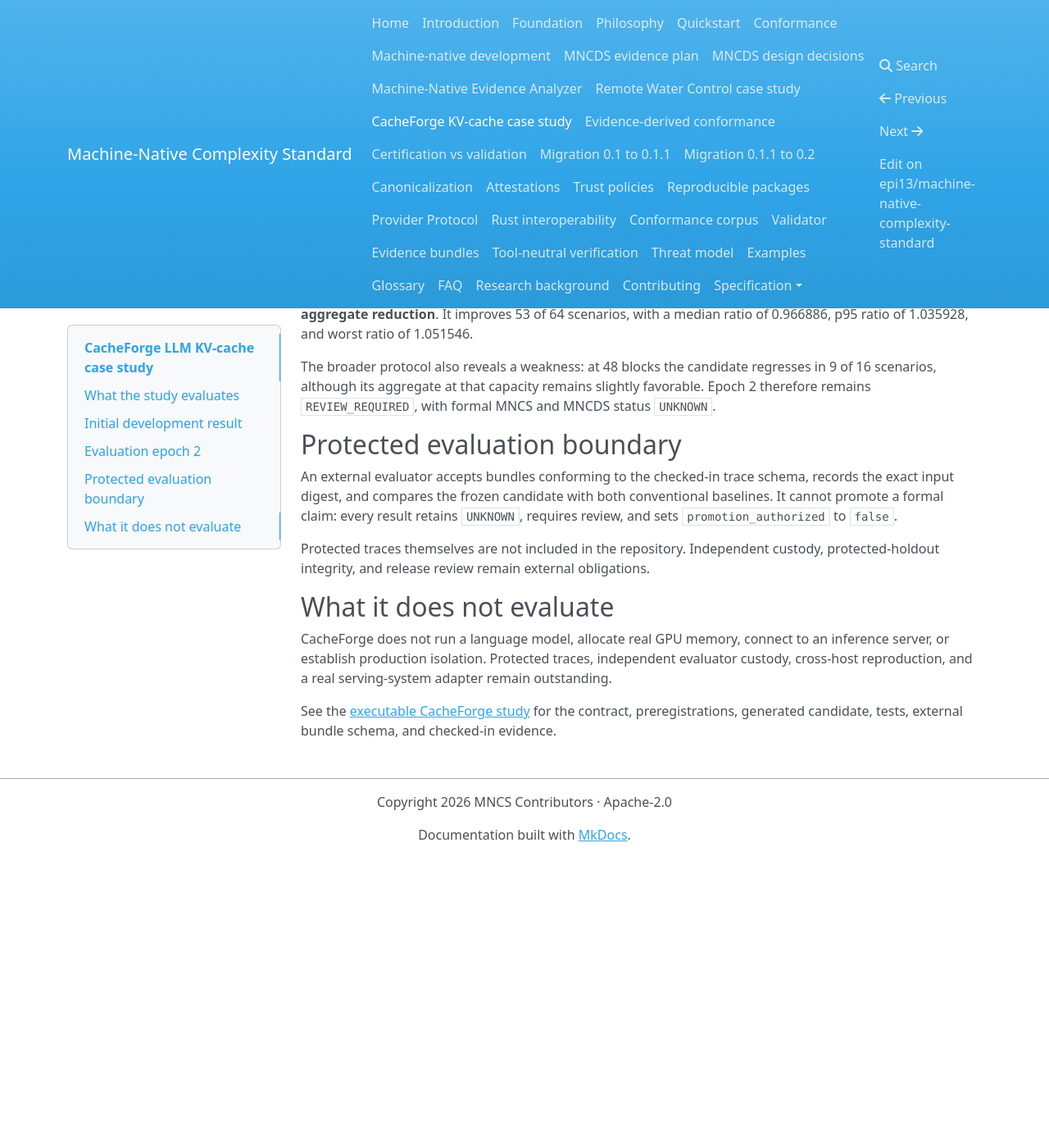
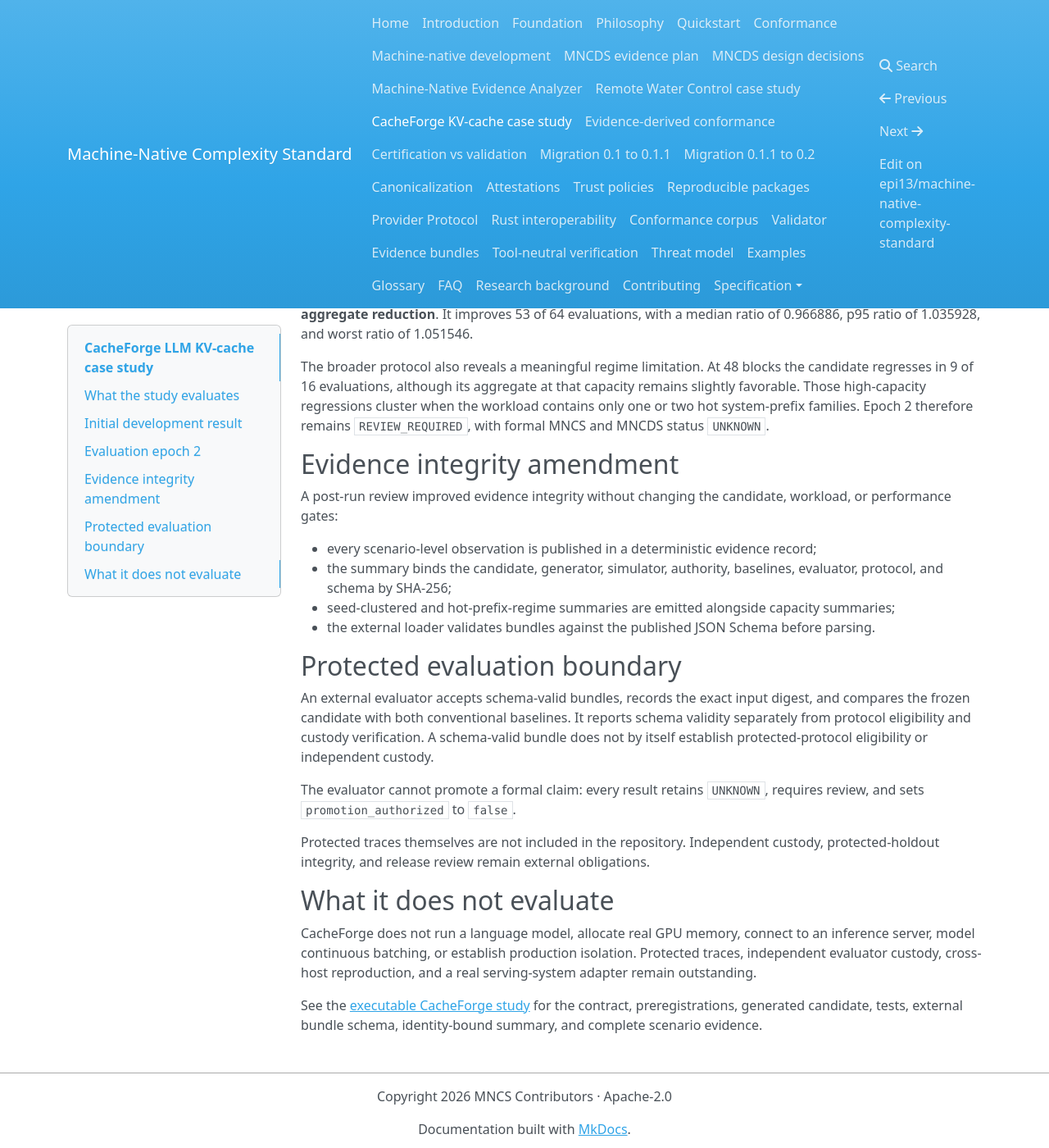
Before and after one commit to epi13/machine-native-complexity-standard, an MkDocs documentation site: the page built from docs/cacheforge.md, in a window 1280 px wide and 1400 px high, scrolled down 831 px. Shown: the whole window at 82% size. Built offline with MkDocs 1.6.1, drawn with Linux system fonts in a browser that asks for light colours; nearby versions of some CDN libraries; before the commit the page ends 1877 px from its top, so only the background shows below that.

Commit message:
Document CacheForge evidence review

```diff
--- a/docs/cacheforge.md
+++ b/docs/cacheforge.md
@@ -18,7 +18,7 @@
 - Checkpoint continuity
 - Recomputed-block benefit versus conventional policies
 - Seeded workload distributions across multiple cache capacities
-- External trace-bundle validation without automatic claim promotion
+- Strict external trace-bundle validation without automatic claim promotion
 
 ## Initial development result
 
@@ -29,24 +29,40 @@
 
 ## Evaluation epoch 2
 
-Epoch 2 evaluates 16 paired seeds across capacities of 16, 24, 32, and 48 blocks. The 64
-scenarios contain 3,072 requests and compare the frozen candidate against both LRU and
-segmented LRU, using the stronger conventional result for each scenario.
+Epoch 2 evaluates 16 independent seeded traces at capacities of 16, 24, 32, and 48 blocks.
+The resulting 64 paired evaluations contain 3,072 requests and compare the frozen candidate
+against both LRU and segmented LRU, using the stronger conventional result for each case.
 
 The candidate records 39,654 recomputed blocks versus 41,167 for the strongest baselines,
-a **3.675% aggregate reduction**. It improves 53 of 64 scenarios, with a median ratio of
+a **3.675% aggregate reduction**. It improves 53 of 64 evaluations, with a median ratio of
 0.966886, p95 ratio of 1.035928, and worst ratio of 1.051546.
 
-The broader protocol also reveals a weakness: at 48 blocks the candidate regresses in 9 of
-16 scenarios, although its aggregate at that capacity remains slightly favorable. Epoch 2
-therefore remains `REVIEW_REQUIRED`, with formal MNCS and MNCDS status `UNKNOWN`.
+The broader protocol also reveals a meaningful regime limitation. At 48 blocks the
+candidate regresses in 9 of 16 evaluations, although its aggregate at that capacity remains
+slightly favorable. Those high-capacity regressions cluster when the workload contains only
+one or two hot system-prefix families. Epoch 2 therefore remains `REVIEW_REQUIRED`, with
+formal MNCS and MNCDS status `UNKNOWN`.
+
+## Evidence integrity amendment
+
+A post-run review improved evidence integrity without changing the candidate, workload, or
+performance gates:
+
+- every scenario-level observation is published in a deterministic evidence record;
+- the summary binds the candidate, generator, simulator, authority, baselines, evaluator,
+  protocol, and schema by SHA-256;
+- seed-clustered and hot-prefix-regime summaries are emitted alongside capacity summaries;
+- the external loader validates bundles against the published JSON Schema before parsing.
 
 ## Protected evaluation boundary
 
-An external evaluator accepts bundles conforming to the checked-in trace schema, records
-the exact input digest, and compares the frozen candidate with both conventional baselines.
-It cannot promote a formal claim: every result retains `UNKNOWN`, requires review, and sets
-`promotion_authorized` to `false`.
+An external evaluator accepts schema-valid bundles, records the exact input digest, and
+compares the frozen candidate with both conventional baselines. It reports schema validity
+separately from protocol eligibility and custody verification. A schema-valid bundle does
+not by itself establish protected-protocol eligibility or independent custody.
+
+The evaluator cannot promote a formal claim: every result retains `UNKNOWN`, requires
+review, and sets `promotion_authorized` to `false`.
 
 Protected traces themselves are not included in the repository. Independent custody,
 protected-holdout integrity, and release review remain external obligations.
@@ -54,9 +70,10 @@
 ## What it does not evaluate
 
 CacheForge does not run a language model, allocate real GPU memory, connect to an inference
-server, or establish production isolation. Protected traces, independent evaluator custody,
-cross-host reproduction, and a real serving-system adapter remain outstanding.
+server, model continuous batching, or establish production isolation. Protected traces,
+independent evaluator custody, cross-host reproduction, and a real serving-system adapter
+remain outstanding.
 
 See the [executable CacheForge study](https://github.com/epi13/machine-native-complexity-standard/tree/main/case-studies/cacheforge)
-for the contract, preregistrations, generated candidate, tests, external bundle schema, and
-checked-in evidence.
+for the contract, preregistrations, generated candidate, tests, external bundle schema,
+identity-bound summary, and complete scenario evidence.
```
